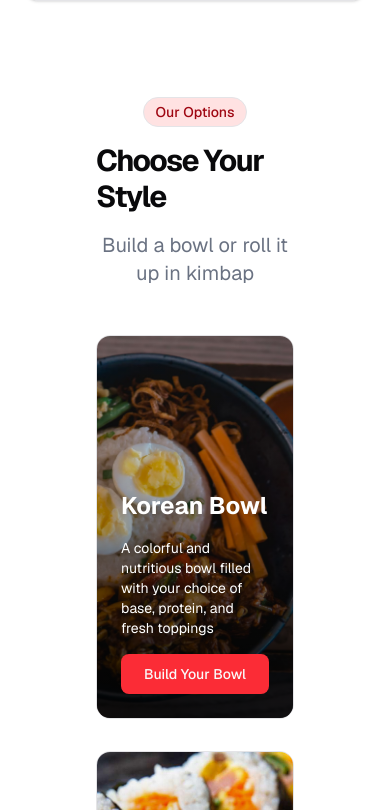
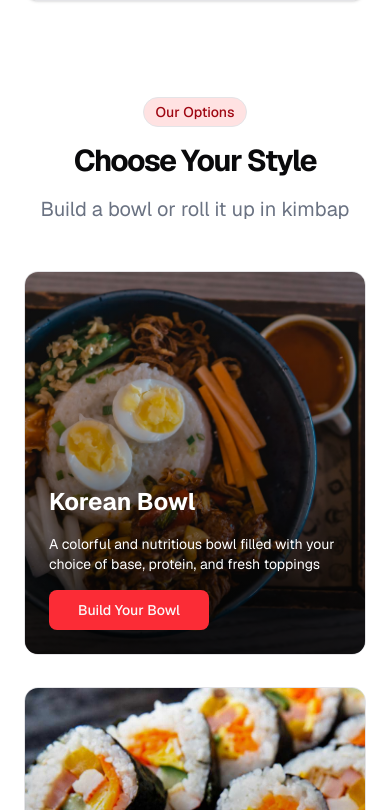
Before and after one commit to dailykoder/mc_grill_app, a Next.js app: page / in a window 390 px wide. Shown: the part 2514-3324 px from the top of the page. Built offline with nearby package versions, Linux system fonts and the light colour scheme.

Commit message:
fixed mobile design issues on homepage

```diff
--- a/src/components/StyleOptions.tsx
+++ b/src/components/StyleOptions.tsx
@@ -3,12 +3,12 @@ import { Button } from "./ui/button";
 export default function StyleOptions() {
   const ROUTE_PREFIX = process.env.NEXT_PUBLIC_ROUTE_PREFIX ?? "";
   return (
-    <section className="container mx-auto mb-12 px-24 md:px-10">
+    <section className="container mx-auto mb-12 px-6">
       <div className="flex flex-col items-center gap-4">
         <span className="rounded-full border bg-red-100 px-3 py-1 text-sm font-medium text-red-800">
           Our Options
         </span>
-        <h2 className="text-3xl font-bold tracking-tighter sm:text-4xl md:text-5xl">
+        <h2 className="text-center text-3xl font-bold tracking-tighter sm:text-4xl md:text-5xl">
           Choose Your Style
         </h2>
         <p className="max-w-[700px] text-center text-xl text-gray-500">
```
